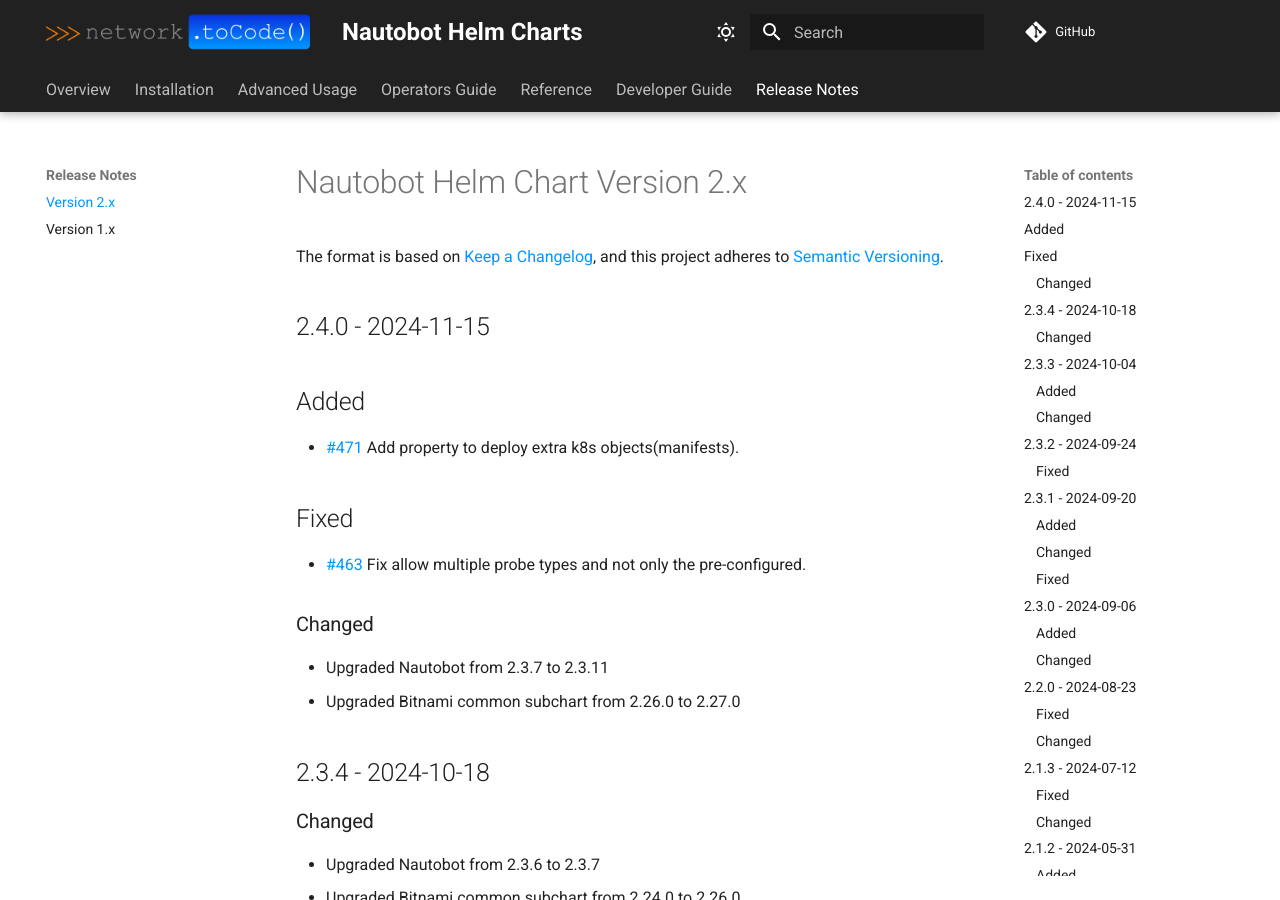
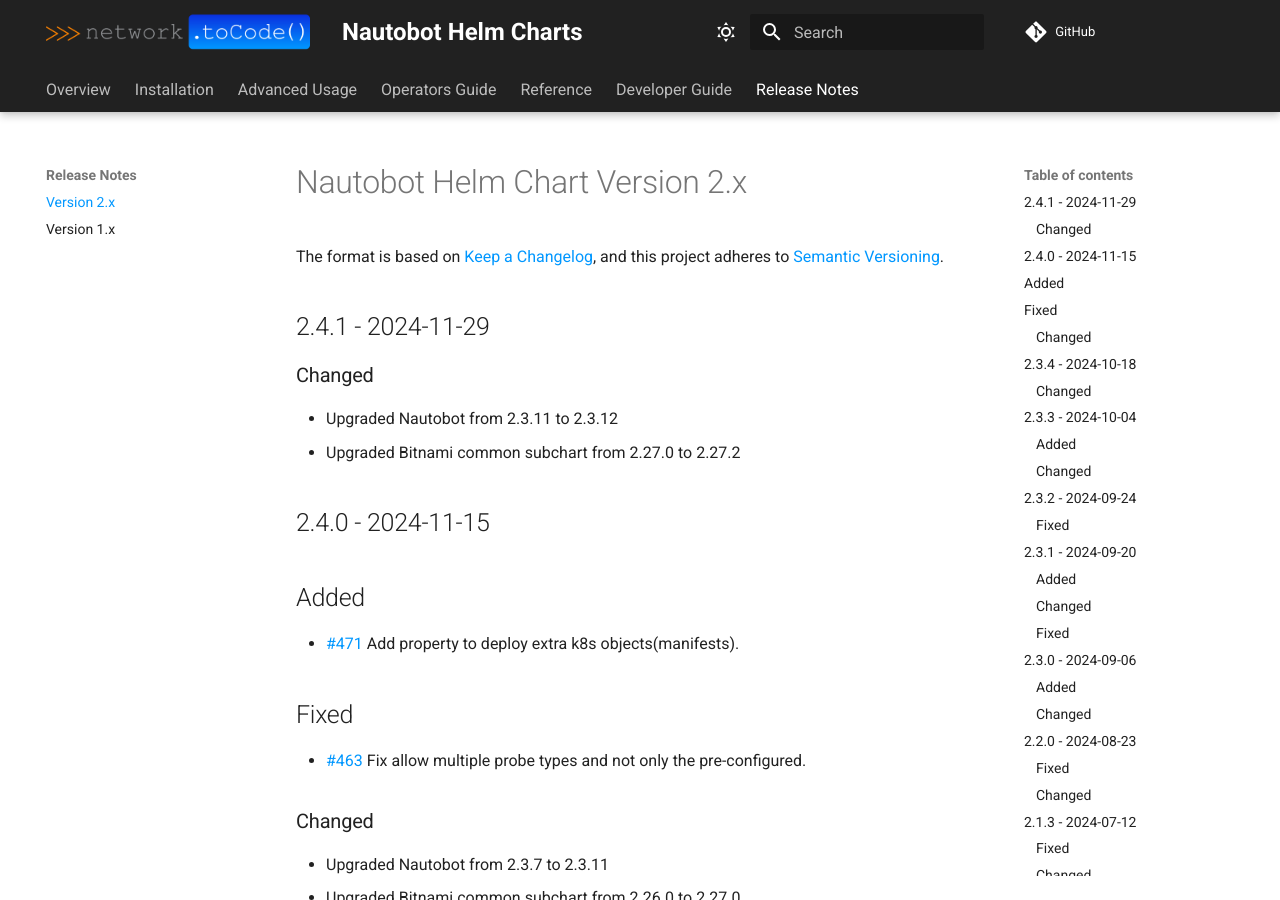
Before and after one commit to nautobot/helm-charts, an MkDocs documentation site: the page built from docs/release-notes/version-2.x.md, in a window 1280 px wide and 900 px high. Built offline with MkDocs 1.6.1 and Material for MkDocs 9.7.7, drawn with Linux system fonts in a browser that asks for light colours; comment, search, counter and statistics services are not loaded.

Commit message:
chore: prepare for release

```diff
--- a/docs/release-notes/version-2.x.md
+++ b/docs/release-notes/version-2.x.md
@@ -2,6 +2,13 @@
 
 The format is based on [Keep a Changelog](https://keepachangelog.com/en/1.0.0/),
 and this project adheres to [Semantic Versioning](https://semver.org/spec/v2.0.0.html).
+
+## 2.4.1 - 2024-11-29
+
+### Changed
+
+* Upgraded Nautobot from 2.3.11 to 2.3.12
+* Upgraded Bitnami common subchart from 2.27.0 to 2.27.2
 
 ## 2.4.0 - 2024-11-15
 
```
Also changed, not shown: charts/nautobot/README.md (+1 -1 lines), 4 other files.
